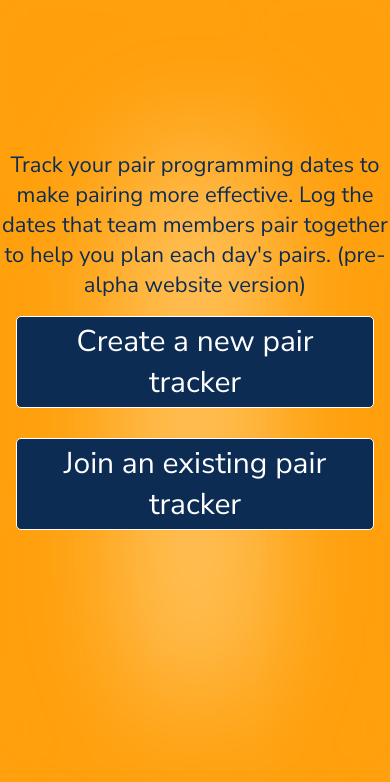
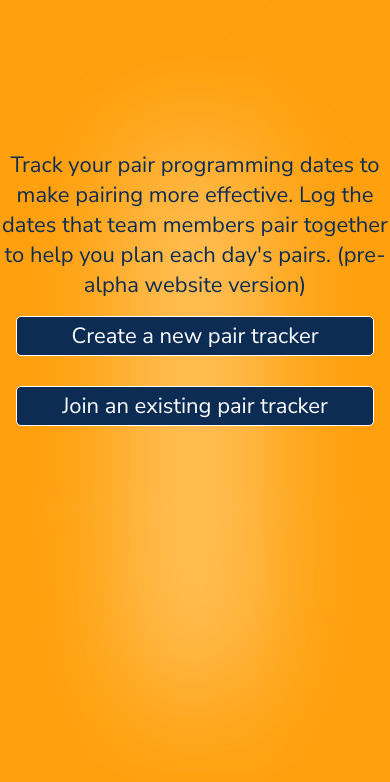
Before and after one commit to tmatthiash/pair-stairs, a Vue app in the folder frontend/: page / in a window 390 px wide. Shown: the top 782 px of the page. Built offline with nearby package versions, Linux system fonts and the light colour scheme.

Commit message:
fix some text issues

```diff
--- a/frontend/src/components/MatrixManager/MatrixManager.vue
+++ b/frontend/src/components/MatrixManager/MatrixManager.vue
@@ -3,7 +3,7 @@
     <div class="matrix-manager-header">
       <h2 class="matrix-manager-header-text">
         Pick out the day's pairs and then submit to set them for today, or
-        change pairs manually with manal mode
+        change a pair manually with manual mode
       </h2>
       <button class="matrix-manager-button" @click="toggleMode">
         {{ isInEditMode ? "Normal Mode" : "Manual Mode" }}
--- a/frontend/src/views/HomePage.vue
+++ b/frontend/src/views/HomePage.vue
@@ -71,6 +71,7 @@ export default defineComponent({
   }
   .home-page-button-holder-button {
     margin-bottom: 30px;
+    font-size: 22px;
   }
 }
 </style>
```
